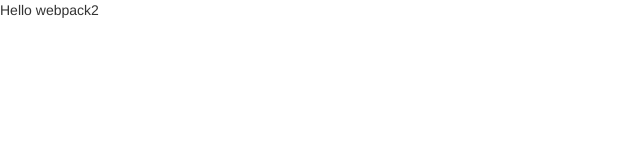
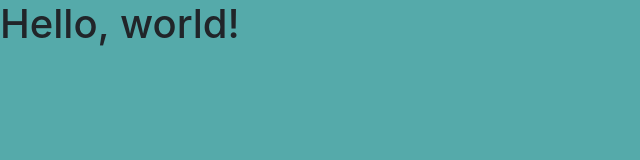
Before and after one commit to jenkin/chiSono, a website: page frontend/index.html in a window 1280 px wide. Shown: the whole page, without its empty margins (0-640 px from the left). Drawn offline with nearby package versions, Linux system fonts and the light colour scheme; files whose address does not match are found by name.

Commit message:
BoostrapAndCss

```diff
--- a/frontend/index.html
+++ b/frontend/index.html
@@ -1,19 +1,23 @@
 <!doctype html>
-<html>
+<html lang="en">
   <head>
-<link rel="stylesheet" type="text/css" href="index.css">
-    <!-- Latest compiled and minified CSS -->
-<link rel="stylesheet" href="https://maxcdn.bootstrapcdn.com/bootstrap/3.3.7/css/bootstrap.min.css" integrity="sha384-BVYiiSIFeK1dGmJRAkycuHAHRg32OmUcww7on3RYdg4Va+PmSTsz/K68vbdEjh4u" crossorigin="anonymous">
+    <!-- Required meta tags -->
+    <meta charset="utf-8">
+    <meta name="viewport" content="width=device-width, initial-scale=1, shrink-to-fit=no">
 
-<!-- Optional theme -->
-<link rel="stylesheet" href="https://maxcdn.bootstrapcdn.com/bootstrap/3.3.7/css/bootstrap-theme.min.css" integrity="sha384-rHyoN1iRsVXV4nD0JutlnGaslCJuC7uwjduW9SVrLvRYooPp2bWYgmgJQIXwl/Sp" crossorigin="anonymous">
-
-<!-- Latest compiled and minified JavaScript -->
-<script src="https://maxcdn.bootstrapcdn.com/bootstrap/3.3.7/js/bootstrap.min.js" integrity="sha384-Tc5IQib027qvyjSMfHjOMaLkfuWVxZxUPnCJA7l2mCWNIpG9mGCD8wGNIcPD7Txa" crossorigin="anonymous"></script>
-    <title>Getting Started2</title>
+    <!-- Bootstrap CSS -->
+    <link rel="stylesheet" href="https://stackpath.bootstrapcdn.com/bootstrap/4.3.1/css/bootstrap.min.css" integrity="sha384-ggOyR0iXCbMQv3Xipma34MD+dH/1fQ784/j6cY/iJTQUOhcWr7x9JvoRxT2MZw1T" crossorigin="anonymous">
+    <!--CSS-->
+    <link rel="stylesheet" type="text/css" href="index.css">
+    <title>Hello, world!</title>
   </head>
   <body>
-    <div class="container"></div>
-    <script src="main.js"></script>
+    <h1>Hello, world!</h1>
+
+    <!-- Optional JavaScript -->
+    <!-- jQuery first, then Popper.js, then Bootstrap JS -->
+    <script src="https://code.jquery.com/jquery-3.3.1.slim.min.js" integrity="sha384-q8i/X+965DzO0rT7abK41JStQIAqVgRVzpbzo5smXKp4YfRvH+8abtTE1Pi6jizo" crossorigin="anonymous"></script>
+    <script src="https://cdnjs.cloudflare.com/ajax/libs/popper.js/1.14.7/umd/popper.min.js" integrity="sha384-UO2eT0CpHqdSJQ6hJty5KVphtPhzWj9WO1clHTMGa3JDZwrnQq4sF86dIHNDz0W1" crossorigin="anonymous"></script>
+    <script src="https://stackpath.bootstrapcdn.com/bootstrap/4.3.1/js/bootstrap.min.js" integrity="sha384-JjSmVgyd0p3pXB1rRibZUAYoIIy6OrQ6VrjIEaFf/nJGzIxFDsf4x0xIM+B07jRM" crossorigin="anonymous"></script>
   </body>
 </html>
```
